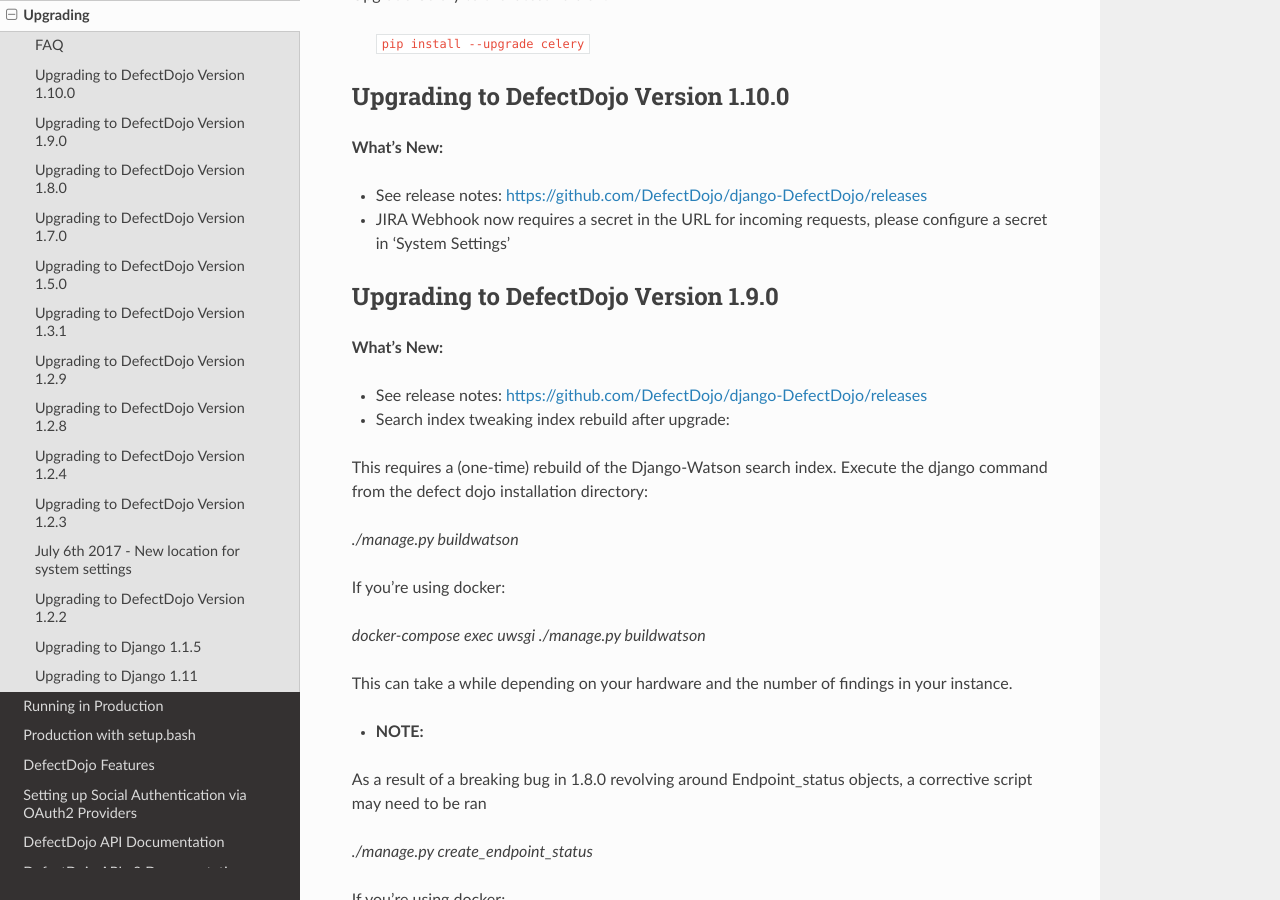
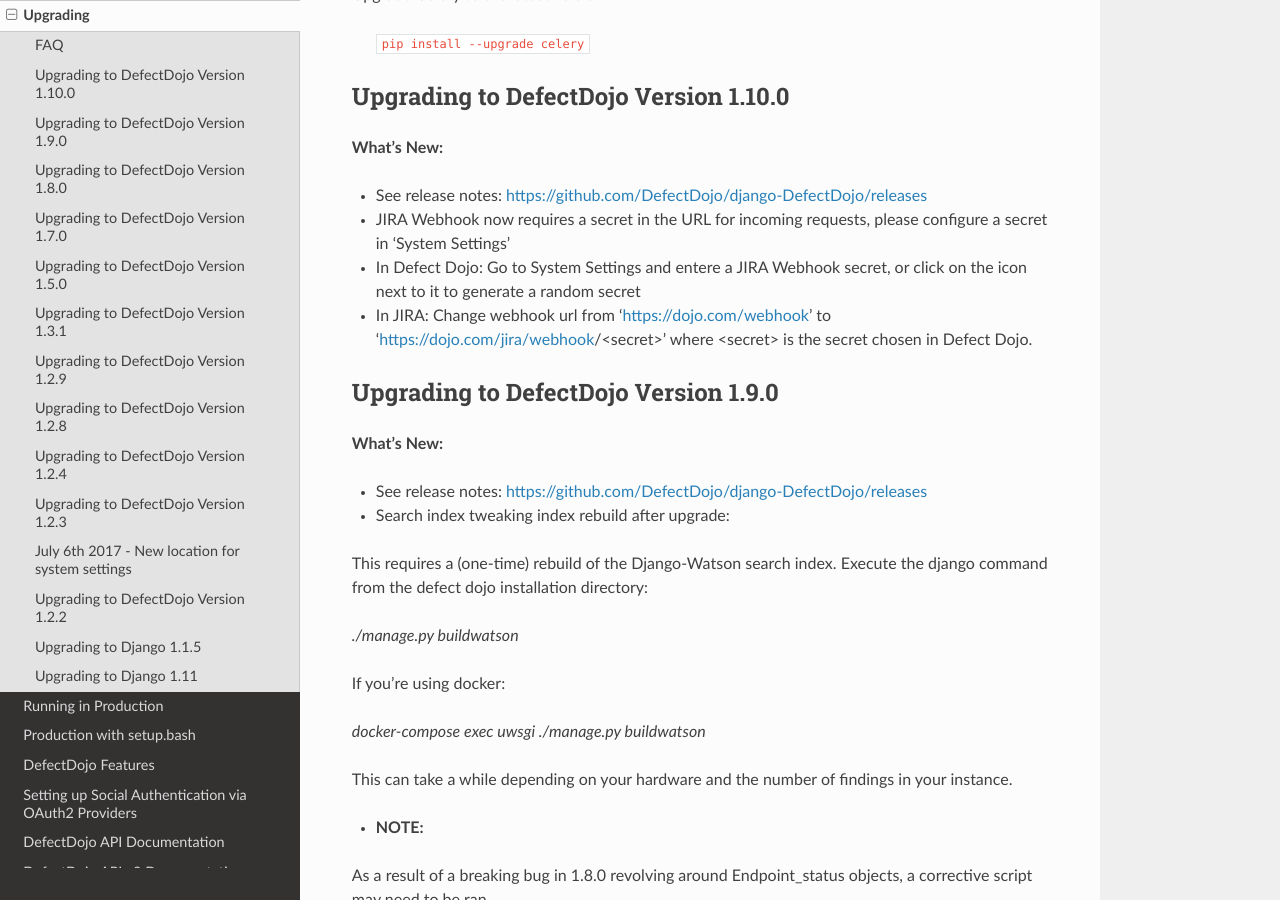
Before and after one commit to DefectDojo/Documentation, a Sphinx documentation site: the page built from docs/upgrading.rst, in a window 1280 px wide and 900 px high, scrolled down 1081 px. Built offline with Sphinx 7.4.7 and the Read the Docs theme 2.0.0, drawn with Linux system fonts in a browser that asks for light colours.

Commit message:
Update upgrading.rst

```diff
--- a/docs/upgrading.rst
+++ b/docs/upgrading.rst
@@ -47,6 +47,8 @@
 
 - See release notes: https://github.com/DefectDojo/django-DefectDojo/releases
 - JIRA Webhook now requires a secret in the URL for incoming requests, please configure a secret in 'System Settings'
+- In Defect Dojo: Go to System Settings and entere a JIRA Webhook secret, or click on the icon next to it to generate a random secret
+- In JIRA: Change webhook url from 'https://dojo.com/webhook' to 'https://dojo.com/jira/webhook/<secret>' where <secret> is the secret chosen in Defect Dojo.
 
 Upgrading to DefectDojo Version 1.9.0
 -------------------------------------
```
